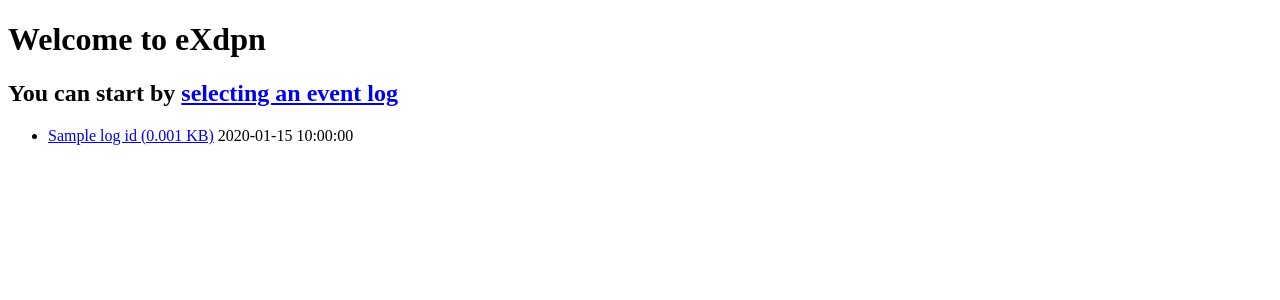
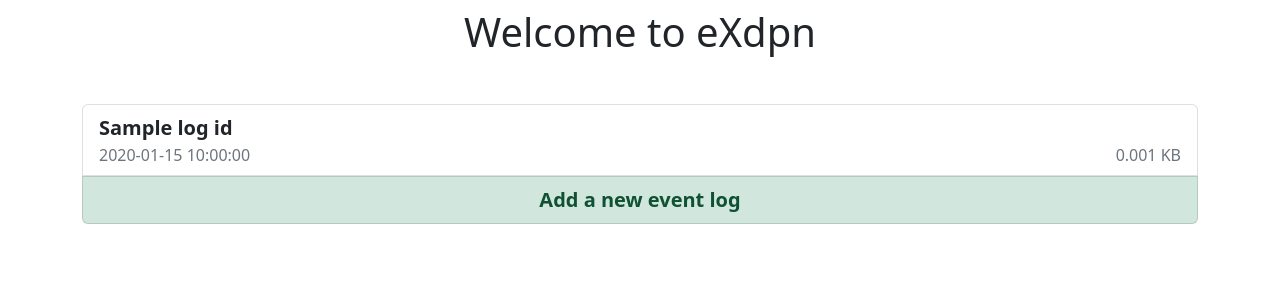
Before and after one commit to aarkue/eXdpn, a Flask app: template ui/templates/index.html in a window 1280 px wide. Shown: the top 300 px of the page. Run offline with Flask 2, Linux system fonts and the light colour scheme; the template is opened without the code that fills it: most values are stand-ins (such as "Sample title", 1, 10 or a date in 2020); parts of the project's set-up code (start-up, migrations or seed data) failed here and were passed over.

Commit message:
Created UI and API for log upload and deletion
Co-authored-by: cpitsch <cpitsch@users.noreply.github.com>

```diff
--- a/ui/app.py
+++ b/ui/app.py
@@ -3,11 +3,13 @@ import os
 from datetime import datetime as dt
 app = Flask('eXdpn')
 from werkzeug.utils import secure_filename
+from werkzeug.security import safe_join
 import uuid
 
 
+
 def get_upload_path(name):
-    return os.path.join('./uploads/', name)
+    return safe_join('./uploads/', name)
 
 
 def get_file_info(name):
@@ -48,7 +50,19 @@ def load_log():
         return render_template("load-log.html")
 
 # Details page for a single log
-@app.route("/log/<logid>")
+@app.route("/log/<logid>", methods=["GET","DELETE"])
 def log_page(logid: str):
-    log = uploaded_logs[logid]
-    return render_template("log.html",log=log)
+    if request.method == "DELETE":
+        if logid in uploaded_logs:
+            uploaded_logs.pop(logid)
+            safe_path = get_upload_path(logid)
+            if safe_path is not None:
+                os.remove(safe_path)
+            else:
+                return "Invalid log name provided.", 403
+            return "", 200
+        else:
+            return "Could not find log.", 404
+    else:
+        log = uploaded_logs[logid]
+        return render_template("log.html",log=log)
--- a/ui/templates/index.html
+++ b/ui/templates/index.html
@@ -1,24 +1,133 @@
 <!DOCTYPE html>
 <html lang="en">
+
 <head>
     <meta charset="UTF-8">
     <meta http-equiv="X-UA-Compatible" content="IE=edge">
     <meta name="viewport" content="width=device-width, initial-scale=1.0">
     <title>eXdpn</title>
+    <link href="https://cdn.jsdelivr.net/npm/bootstrap@5.2.0-beta1/dist/css/bootstrap.min.css" rel="stylesheet"
+        integrity="sha384-0evHe/X+R7YkIZDRvuzKMRqM+OrBnVFBL6DOitfPri4tjfHxaWutUpFmBp4vmVor" crossorigin="anonymous">
+
 </head>
+
 <body>
-    <h1>Welcome to eXdpn</h1>
-    <h2>You can start by <a href="/load-log">selecting an event log</a></h2>
+    <script>
+        let idToDelete = null;
 
-    <ul class="log-list">
-        {% for log_id in uploaded_logs %}
-        <li>
-            <div>
-                <a href="/log/{{ log_id }}">{{ uploaded_logs[log_id]['name'] }} ({{uploaded_logs[log_id]['size']/1000}} KB)</a>
-                <span>{{uploaded_logs[log_id]['uploaded_at']}}</span>
+        function deleteLog(id, name) {
+            idToDelete = id;
+            document.querySelector("#deleteLogName").textContent = name;
+            const deleteModal = new bootstrap.Modal(document.getElementById('deleteLogModal'), {})
+            deleteModal.show()
+        }
+
+        function confirmedDeleteLog() {
+            console.log("Delete " + idToDelete);
+            fetch('/log/' + idToDelete, { method: "DELETE" }).then(async (res) => {
+                if (res.ok) {
+                    console.log({ res });
+                    window.location.href = "/";
+                } else {
+                    const alertEl = document.getElementById('alert')
+                    const alertTextEl = document.getElementById('alert-text')
+                    alertEl.style.display = 'block';
+                    alertTextEl.textContent = await res.text()
+                }
+            }).catch((err) => {
+                console.log({ err })
+            })
+            idToDelete = null;
+        }
+    </script>
+    <div class="container mt-2">
+        <h1 class="text-center mb-5">Welcome to eXdpn</h1>
+
+        <div class="alert alert-danger" style="display: none" role="alert" id="alert">
+            <span class="fw-bold" id="alert-text">
+                Error!
+            </span>
+            <br />
+            <a href="/">Reload page</a>
+        </div>
+
+        {% if uploaded_logs|length > 0 %}
+
+        <div class="list-group">
+            {% for log_id in uploaded_logs %}
+            <a class="list-group-item list-group-item-action" data-bs-toggle="modal"
+                data-bs-target="#logInfoModal{{log_id | replace(" @","_") | replace('.','_')}}">
+                <div>
+                    <span class="fw-bold fs-5">{{uploaded_logs[log_id]['name']}}</span>
+
+
+                    <br />
+                    <span class="text-muted">{{uploaded_logs[log_id]['uploaded_at']}}</span>
+                    <span class="text-muted float-end">{{uploaded_logs[log_id]['size']/1000}} KB</span>
+                </div>
+            </a>
+            <div class="modal fade" id="logInfoModal{{log_id | replace(" @","_") | replace('.','_')}}" tabindex="-1"
+                aria-labelledby="exampleModalLabel" aria-hidden="true">
+                <div class="modal-dialog">
+                    <div class="modal-content">
+                        <div class="modal-header">
+                            <h5 class="modal-title" id="exampleModalLabel">{{uploaded_logs[log_id]['name']}}</h5>
+                            <button type="button" class="btn-close" data-bs-dismiss="modal" aria-label="Close"></button>
+                        </div>
+                        <div class="modal-body">
+                            <span class="fw-bold fs-3">{{uploaded_logs[log_id]['name']}}</span>
+                            <br />
+                            <button type="button" class="float-end btn btn-sm btn-outline-danger"
+                                data-bs-dismiss="modal"
+                                onclick="deleteLog(`{{log_id}}`,`{{uploaded_logs[log_id]['name']}}`)">Delete</button>
+                            <span class="fs-5">Uploaded on {{uploaded_logs[log_id]['uploaded_at']}}</span>
+                            <br />
+                            <span class="fs-5">Size: {{uploaded_logs[log_id]['size']/1000}} KB</span>
+                        </div>
+                        <div class="modal-footer d-flex justify-content-between">
+                            <button type="button" class="btn btn-secondary" data-bs-dismiss="modal">Close</button>
+                            <div>
+                                <a class="btn btn-primary" href="/log/{{log_id}}">Go!</a>
+                            </div>
+                        </div>
+                    </div>
+                </div>
             </div>
-        </li>
-        {% endfor %}
-    </ul>
+            {% endfor %}
+            <a href="/load-log"
+                class="list-group-item list-group-item-action fw-bold fs-5 list-group-item-success text-center">Add a
+                new event log</a>
+        </div>
+        {% else %}
+        <div class="alert alert-primary" role="alert">
+            Please <a href="/load-log">import an event log</a> to get started!
+        </div>
+        {% endif %}
+    </div>
+    <div class="modal fade" id="deleteLogModal" tabindex="-1" aria-labelledby="exampleModalLabel" aria-hidden="true">
+        <div class="modal-dialog">
+            <div class="modal-content">
+                <div class="modal-header">
+                    <h5 class="modal-title" id="deleteLogModal"> Confirm Deletion </h5>
+                    <button type="button" class="btn-close" data-bs-dismiss="modal" aria-label="Close"></button>
+                </div>
+                <div class="modal-body fs-5">
+                    Do you really want to delete this log?
+                    <br />
+                    <span class="fw-bold" id="deleteLogName"></span>
+                </div>
+                <div class="modal-footer">
+                    <button type="button" class="btn btn-secondary" data-bs-dismiss="modal">Cancel</button>
+                    <button type="button" class="btn btn-danger" data-bs-dismiss="modal"
+                        onclick="confirmedDeleteLog()">Delete</button>
+                </div>
+            </div>
+        </div>
+    </div>
+
+    <script src="https://cdn.jsdelivr.net/npm/bootstrap@5.2.0-beta1/dist/js/bootstrap.bundle.min.js"
+        integrity="sha384-pprn3073KE6tl6bjs2QrFaJGz5/SUsLqktiwsUTF55Jfv3qYSDhgCecCxMW52nD2"
+        crossorigin="anonymous"></script>
 </body>
+
 </html>
```
